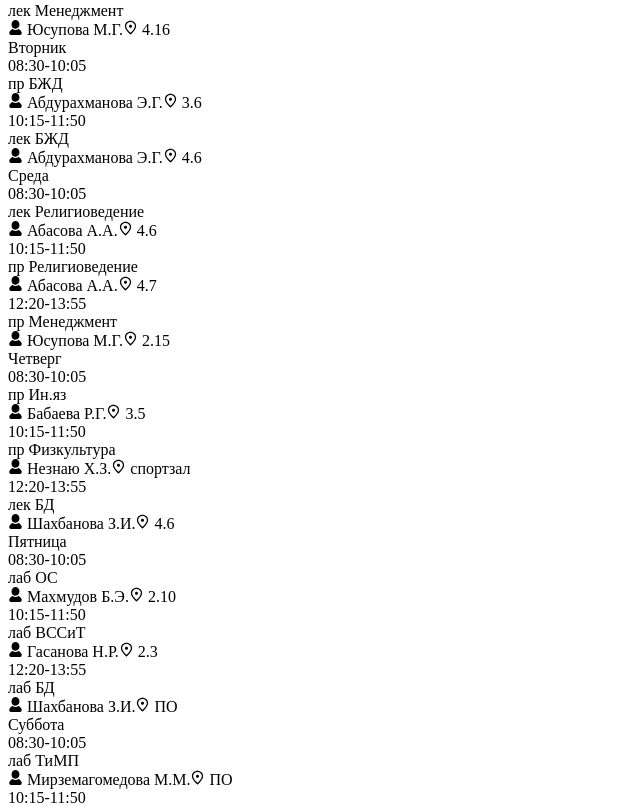
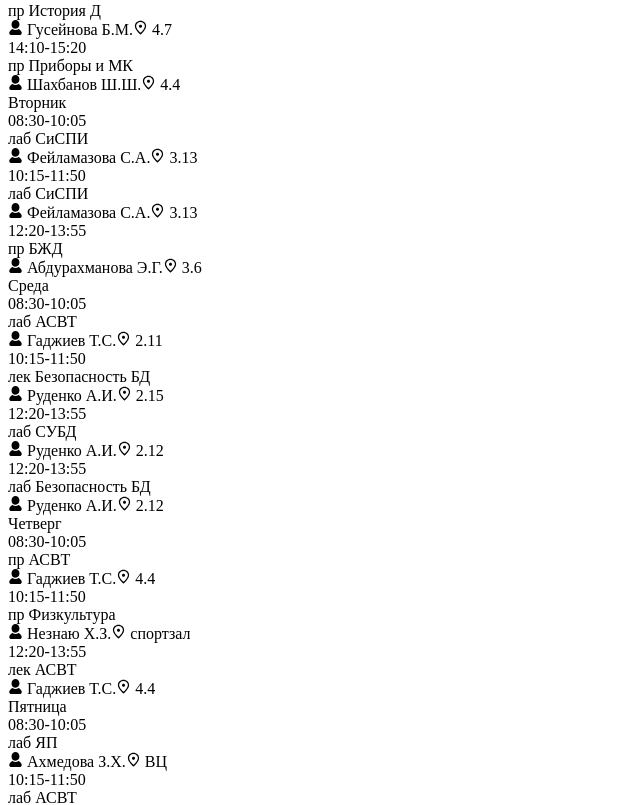
Before and after one commit to mallocxx/schedule_v4, a Vue app: page / in a window 1280 px wide. Shown: the part 326-1131 px from the top of the page, without its empty margins (0-640 px from the left). Built offline with nearby package versions, Linux system fonts and the light colour scheme; the HTML template or start-up script is replaced by a standard one.

Commit message:
change schedule

```diff
--- a/src/App.vue
+++ b/src/App.vue
@@ -106,7 +106,7 @@ select {
 }
 
 select {
-  padding: 0.5rem 1rem; /* теперь будет работать */
+  padding: 0.5rem 1rem;
   border: 1px solid #ccc;
   border-radius: 0.5rem;
   background-color: white;
--- a/src/data/schedule.json
+++ b/src/data/schedule.json
@@ -3,65 +3,86 @@
     "monday": [
       {
         "time": "08:30-10:05",
-        "subject": "WEB",
+        "subject": "АСВТ",
         "type": "lab",
-        "teacher": "Джалилова М.С.",
-        "room": "2.11"
+        "teacher": "Гаджиев Т.С.",
+        "room": "ВЦ"
       },
       {
         "time": "10:15-11:50",
-        "subject": "ТВиМС",
-        "type": "lecture",
-        "teacher": "Лугуева А.С.",
-        "room": "4.6"
+        "subject": "МиСКЗИ",
+        "type": "lab",
+        "teacher": "Муртузалиева А.А.",
+        "room": "ВЦ"
       },
       {
         "time": "12:20-13:55",
-        "subject": "ТВиМС",
+        "subject": "Приборы и МК",
+        "type": "lecture",
+        "teacher": "Шахбанов Ш.Ш.",
+        "room": "4.13"
+      },
+      {
+        "time": "14:10-15:20",
+        "subject": "СиСПИ",
         "type": "practice",
-        "teacher": "Лугуева А.С.",
-        "room": "2.15"
+        "teacher": "Фейламазова С.А.",
+        "room": "3.5"
       }
     ],
     "tuesday": [
       {
         "time": "08:30-10:05",
-        "subject": "ВССиТ",
-        "type": "lab",
-        "teacher": "Гасанова Н.Р.",
-        "room": "2.3"
+        "subject": "БЖД",
+        "type": "lecture",
+        "teacher": "Абдурахманова Э.Г.",
+        "room": "4.16"
       },
       {
         "time": "10:15-11:50",
-        "subject": "ВССиТ",
+        "subject": "СиСПИ",
         "type": "lecture",
-        "teacher": "Чапаев Н.М.",
-        "room": "4.16"
+        "teacher": "Фейламазова С.А.",
+        "room": "4.4"
       }
     ],
     "wednesday": [
+      {
+        "time": "08:30-10:05",
+        "subject": "СУБД",
+        "type": "lab",
+        "teacher": "Руденко А.И.",
+        "room": "2.12"
+      },
+      {
+        "time": "10:15-11:50",
+        "subject": "Безопасность БД",
+        "type": "lecture",
+        "teacher": "Руденко А.И.",
+        "room": "4.4"
+      },
+      {
+        "time": "12:20-13:55",
+        "subject": "ЯП",
+        "type": "lab",
+        "teacher": "Ахмедова З.Х.",
+        "room": "ВЦ"
+      },
+      {
+        "time": "14:10-15:20",
+        "subject": "Приборы и МК",
+        "type": "lab",
+        "teacher": "Шахбанов Ш.Ш.",
+        "room": "2.9"
+      }
+    ],
+    "thursday": [
       {
         "time": "08:30-10:05",
         "subject": "",
         "type": "",
         "teacher": "-",
         "room": "-"
-      },
-      {
-        "time": "10:15-11:50",
-        "subject": "ОС",
-        "type": "practice",
-        "teacher": "Махмудов Б.Э.",
-        "room": "2.15"
-      }
-    ],
-    "thursday": [
-      {
-        "time": "08:30-10:05",
-        "subject": "БД",
-        "type": "practice",
-        "teacher": "Шахбанова З.И.",
-        "room": "3.5"
       },
       {
         "time": "10:15-11:50",
@@ -72,56 +93,63 @@
       },
       {
         "time": "12:20-13:55",
-        "subject": "Ин.яз",
-        "type": "practice",
-        "teacher": "Бабаева Р.Г.",
-        "room": "3.5"
+        "subject": "МиСКЗИ",
+        "type": "lecture",
+        "teacher": "Муртузалиева А.А.",
+        "room": "2.1"
       }
     ],
     "friday": [
       {
         "time": "08:30-10:05",
-        "subject": "",
-        "type": "",
-        "teacher": "-",
-        "room": "-"
+        "subject": "Ин.яз",
+        "type": "practice",
+        "teacher": "Мутаева С.И.",
+        "room": "4.17"
       },
       {
         "time": "10:15-11:50",
-        "subject": "Ин.яз",
-        "type": "practice",
-        "teacher": "Бабаева Р.Г.",
-        "room": "3.3"
+        "subject": "АСВТ",
+        "type": "lecture",
+        "teacher": "Гаджиев Т.С.",
+        "room": "4.13"
       },
       {
         "time": "12:20-13:55",
         "subject": "ОС",
         "type": "lecture",
-        "teacher": "Магомедов Р.И.",
-        "room": "4.13"
+        "teacher": "Руденко А.И.",
+        "room": "2.15"
+      },
+      {
+        "time": "14:10-15:20",
+        "subject": "Безопасность БД",
+        "type": "lab",
+        "teacher": "Руденко А.И.",
+        "room": "2.12"
       }
     ],
     "saturday": [
       {
         "time": "08:30-10:05",
-        "subject": "WEB",
+        "subject": "Ин.яз",
+        "type": "practice",
+        "teacher": "Мутаева С.И.",
+        "room": "4.17"
+      },
+      {
+        "time": "10:15-11:50",
+        "subject": "Моделирование систем",
         "type": "lecture",
-        "teacher": "Джалилова М.С.",
+        "teacher": "Мустафаев А.Г.",
         "room": "4.4"
       },
       {
-        "time": "10:15-11:50",
-        "subject": "ТиМП",
-        "type": "lecture",
-        "teacher": "Мирземагомедова М.М.",
-        "room": "ПО"
-      },
-      {
         "time": "12:20-13:55",
-        "subject": "ОС",
-        "type": "lab",
-        "teacher": "Махмудов Б.Э.",
-        "room": "2.9"
+        "subject": "Моделирование систем",
+        "type": "practice",
+        "teacher": "Мустафаев А.Г.",
+        "room": "2.15"
       }
     ]
   },
@@ -129,72 +157,93 @@
     "monday": [
       {
         "time": "08:30-10:05",
-        "subject": "WEB",
+        "subject": "СиСПИ",
         "type": "lab",
-        "teacher": "Джалилова М.С.",
-        "room": "2.11"
+        "teacher": "Фейламазова С.А.",
+        "room": "4.4"
       },
       {
         "time": "10:15-11:50",
-        "subject": "ТВиМС",
-        "type": "practice",
-        "teacher": "Лугуева А.С.",
-        "room": "3.5"
+        "subject": "История Д",
+        "type": "lecture",
+        "teacher": "Гусейнова Б.М.",
+        "room": "4.7"
       },
       {
         "time": "12:20-13:55",
-        "subject": "Менеджмент",
-        "type": "lecture",
-        "teacher": "Юсупова М.Г.",
-        "room": "4.16"
+        "subject": "История Д",
+        "type": "practice",
+        "teacher": "Гусейнова Б.М.",
+        "room": "4.7"
+      },
+      {
+        "time": "14:10-15:20",
+        "subject": "Приборы и МК",
+        "type": "practice",
+        "teacher": "Шахбанов Ш.Ш.",
+        "room": "4.4"
       }
     ],
     "tuesday": [
       {
         "time": "08:30-10:05",
+        "subject": "СиСПИ",
+        "type": "lab",
+        "teacher": "Фейламазова С.А.",
+        "room": "3.13"
+      },
+      {
+        "time": "10:15-11:50",
+        "subject": "СиСПИ",
+        "type": "lab",
+        "teacher": "Фейламазова С.А.",
+        "room": "3.13"
+      },
+      {
+        "time": "12:20-13:55",
         "subject": "БЖД",
         "type": "practice",
         "teacher": "Абдурахманова Э.Г.",
         "room": "3.6"
-      },
-      {
-        "time": "10:15-11:50",
-        "subject": "БЖД",
-        "type": "lecture",
-        "teacher": "Абдурахманова Э.Г.",
-        "room": "4.6"
       }
     ],
     "wednesday": [
       {
         "time": "08:30-10:05",
-        "subject": "Религиоведение",
-        "type": "lecture",
-        "teacher": "Абасова А.А.",
-        "room": "4.6"
+        "subject": "АСВТ",
+        "type": "lab",
+        "teacher": "Гаджиев Т.С.",
+        "room": "2.11"
       },
       {
         "time": "10:15-11:50",
-        "subject": "Религиоведение",
-        "type": "practice",
-        "teacher": "Абасова А.А.",
-        "room": "4.7"
+        "subject": "Безопасность БД",
+        "type": "lecture",
+        "teacher": "Руденко А.И.",
+        "room": "2.15"
       },
       {
         "time": "12:20-13:55",
-        "subject": "Менеджмент",
-        "type": "practice",
-        "teacher": "Юсупова М.Г.",
-        "room": "2.15"
+        "subject": "СУБД",
+        "type": "lab",
+        "teacher": "Руденко А.И.",
+        "room": "2.12"
+      },
+      {
+        "time": "12:20-13:55",
+        "subject": "Безопасность БД",
+        "type": "lab",
+        "teacher": "Руденко А.И.",
+        "room": "2.12"
       }
     ],
     "thursday": [
       {
         "time": "08:30-10:05",
-        "subject": "Ин.яз",
+        "subject": "АСВТ",
         "type": "practice",
-        "teacher": "Бабаева Р.Г.",
-        "room": "3.5"
+        "teacher": "Гаджиев Т.С.",
+        "room": "4.4"
       },
       {
         "time": "10:15-11:50",
@@ -205,49 +254,49 @@
       },
       {
         "time": "12:20-13:55",
-        "subject": "БД",
+        "subject": "АСВТ",
         "type": "lecture",
-        "teacher": "Шахбанова З.И.",
-        "room": "4.6"
+        "teacher": "Гаджиев Т.С.",
+        "room": "4.4"
       }
     ],
     "friday": [
       {
         "time": "08:30-10:05",
-        "subject": "ОС",
+        "subject": "ЯП",
         "type": "lab",
-        "teacher": "Махмудов Б.Э.",
-        "room": "2.10"
+        "teacher": "Ахмедова З.Х.",
+        "room": "ВЦ"
       },
       {
         "time": "10:15-11:50",
-        "subject": "ВССиТ",
+        "subject": "АСВТ",
         "type": "lab",
-        "teacher": "Гасанова Н.Р.",
-        "room": "2.3"
+        "teacher": "Гаджиев Т.С.",
+        "room": "ВЦ"
       },
       {
         "time": "12:20-13:55",
-        "subject": "БД",
-        "type": "lab",
-        "teacher": "Шахбанова З.И.",
-        "room": "ПО"
+        "subject": "ЯП",
+        "type": "lecture",
+        "teacher": "Ахмедова З.Х.",
+        "room": "4.4"
       }
     ],
     "saturday": [
       {
         "time": "08:30-10:05",
-        "subject": "ТиМП",
+        "subject": "МиСКЗИ",
         "type": "lab",
-        "teacher": "Мирземагомедова М.М.",
-        "room": "ПО"
+        "teacher": "Муртузалиева А.А.",
+        "room": "ВЦ"
       },
       {
         "time": "10:15-11:50",
-        "subject": "ТиМП",
-        "type": "practice",
-        "teacher": "Мирземагомедова М.М.",
-        "room": "ПО"
+        "subject": "МиСКЗИ",
+        "type": "lecture",
+        "teacher": "Муртузалиева А.А.",
+        "room": "4.4"
       }
     ]
   }
```
